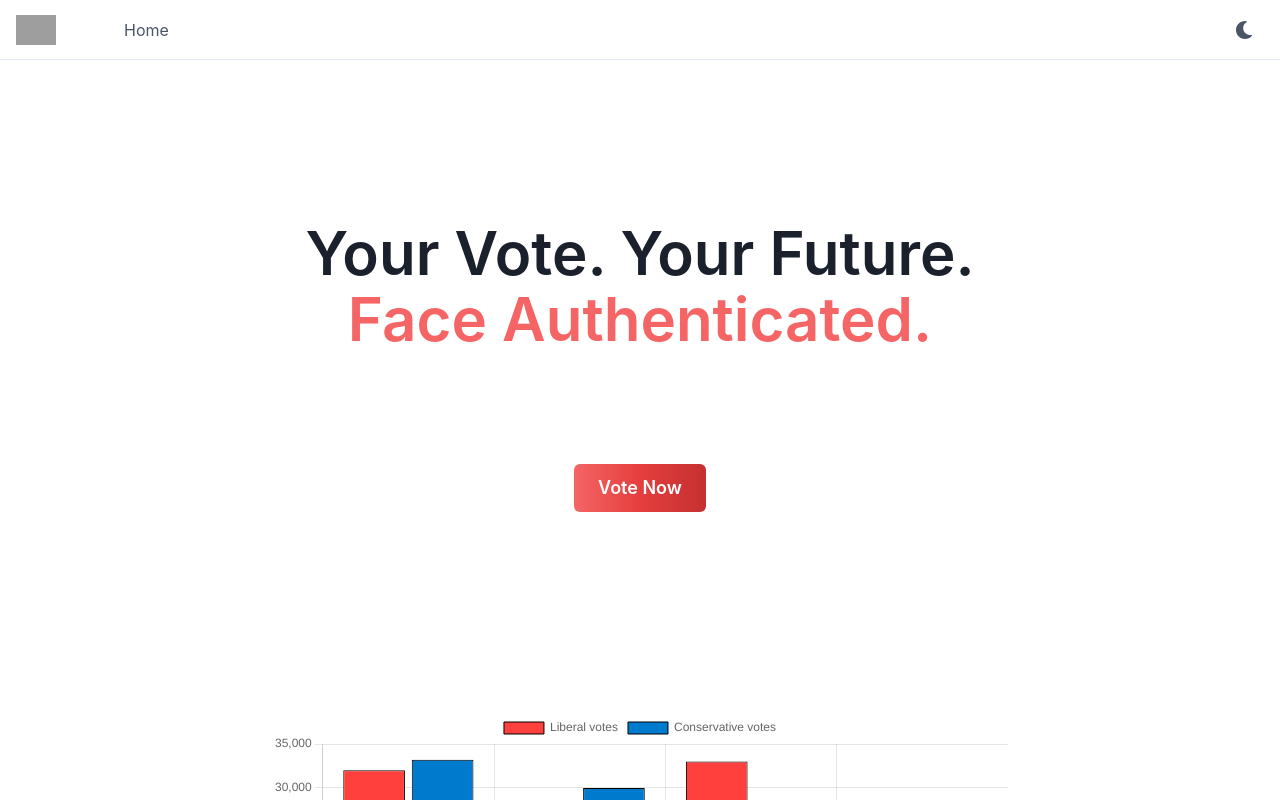
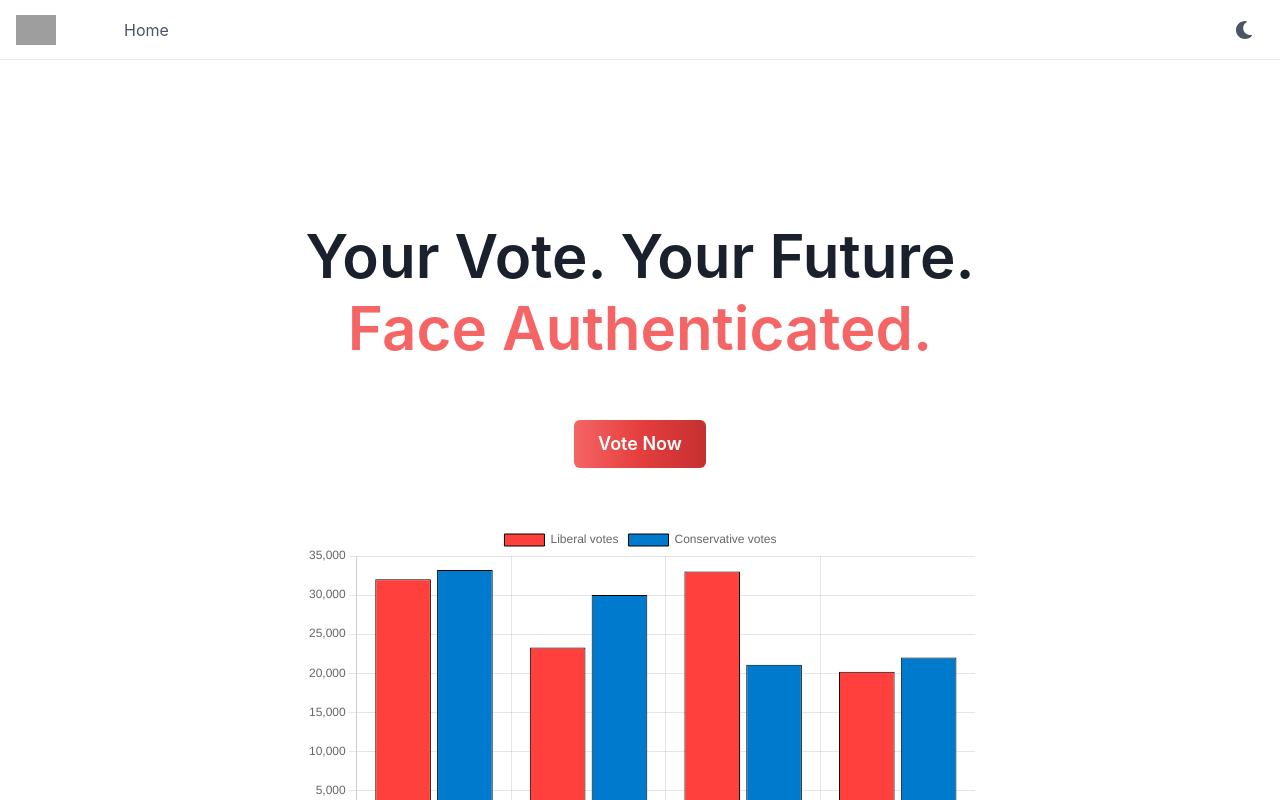
Before and after one commit to Yazan10x/eBallot, a React (Create React App) app in the folder e-ballot-frontend/: page /home in a window 1280 px wide. Shown: the top 800 px of the page. Built offline with nearby package versions, Linux system fonts and the light colour scheme; grey boxes are pictures that could not be loaded.

Commit message:
Create Parties Function Completed

```diff
--- a/e-ballot-frontend/src/Components/Home/Home.tsx
+++ b/e-ballot-frontend/src/Components/Home/Home.tsx
@@ -14,7 +14,7 @@ import {
   ModalHeader,
   ModalFooter,
   ModalBody,
-  ModalCloseButton, Stack, Skeleton, useToast,
+  ModalCloseButton, Stack, Skeleton, useToast, Center,
 } from "@chakra-ui/react";
 import { useDisclosure } from "@chakra-ui/react";
 import {UsersAPI} from "../../APIs/UsersAPI";
@@ -117,27 +117,14 @@ export const Home = () => {
         <title>Home</title>
       </header>
 
-      <Container maxW={"3xl"}>
-        <VStack
-          as={Box}
-          textAlign={"center"}
-          spacing={{ base: 8, md: 14 }}
-          py={{ base: 20, md: 36 }}
-        >
-          <Heading
-            fontWeight={600}
-            fontSize={{ base: "2xl", sm: "4xl", md: "6xl" }}
-            lineHeight={"110%"}
-          >
+      <Center>
+       <Box>
+        <VStack as={Box} textAlign={"center"} spacing={{ base: 8, md: 14 }} py={{ base: 20, md: 36 }}>
+          <Heading fontWeight={600} fontSize={{ base: "2xl", sm: "4xl", md: "6xl" }}>
             Your Vote. Your Future.<br />
-            <Text as={'span'} color={'red.400'}>
-            Face Authenticated.
-            </Text>
+            <Text as={'span'} color={'red.400'}>Face Authenticated.</Text>
           </Heading>
-          <Spacer />
-          <VStack>
             <Text color={"gray.500"}>
-              <Heading>
                 <Button
                     colorScheme="red"
                     bgGradient="linear(to-r, red.400, red.500, red.600)"
@@ -148,13 +135,10 @@ export const Home = () => {
                     >
                     Vote Now
                 </Button>
-              </Heading>
             </Text>
-          </VStack>
-          <VStack>
-            {showWebcam && <Webcam videoConstraints={{ width: 640, height: 480 }} screenshotFormat="image/jpeg" ref={webcamRef}></Webcam>}
-            {screenshot && <img src={screenshot} alt="Screenshot" />}
-          </VStack>
+            {showWebcam && <Webcam videoConstraints={{ width: 640, height: 0 }} screenshotFormat="image/jpeg" ref={webcamRef}></Webcam>}
+            {/*{screenshot && <img src={screenshot} alt="Screenshot" />}*/}
+            <Chart />
         </VStack>
         <Modal finalFocusRef={finalRef} isOpen={isOpen} onClose={onClose}>
           <ModalOverlay />
@@ -188,8 +172,9 @@ export const Home = () => {
             </ModalFooter>
           </ModalContent>
         </Modal>
-        <Chart />
-      </Container>
+      </Box>
+      </Center>
+
     </>
   );
 };
```
